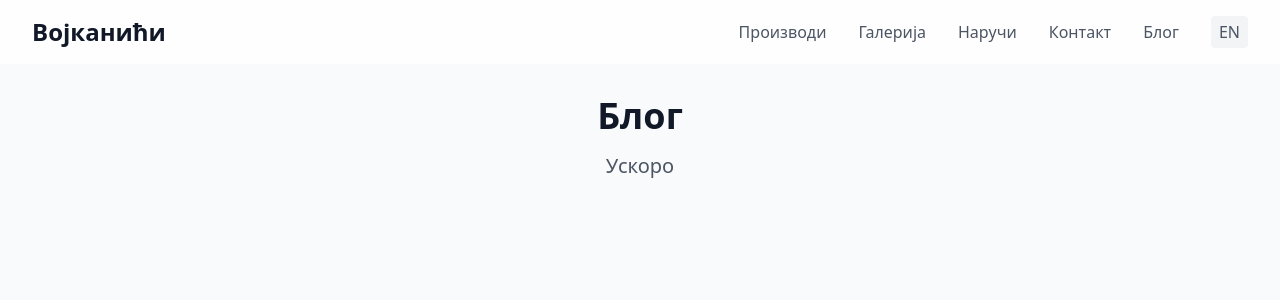
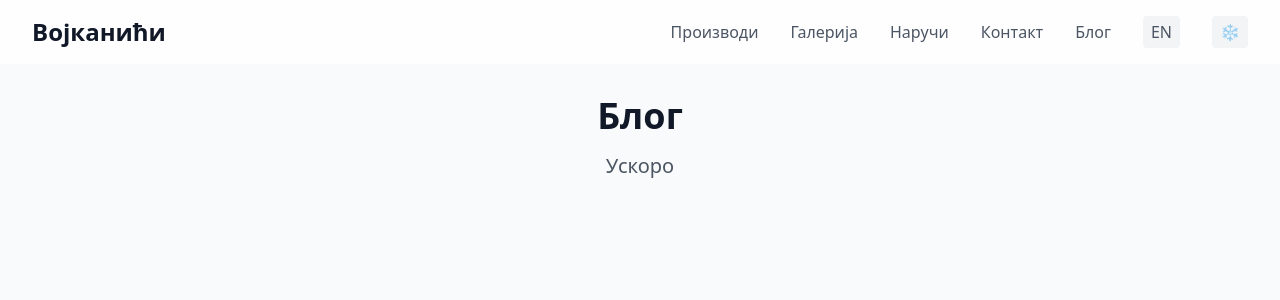
Before and after one commit to vnmilosevic/vojkanici-rs-cursor, a Next.js app: page /blog in a window 1280 px wide. Shown: the top 300 px of the page. Built offline with nearby package versions, Linux system fonts and the light colour scheme.

Commit message:
feat: Add theme toggle (summer/winter) to Nav component

```diff
--- a/src/components/Nav.tsx
+++ b/src/components/Nav.tsx
@@ -6,6 +6,7 @@ export default function Nav() {
   const { t, language, setLanguage } = useLanguage();
   const [mounted, setMounted] = useState(false);
   const [isOpen, setIsOpen] = useState(false);
+  const [isSummer, setIsSummer] = useState(true);
 
   useEffect(() => {
     setMounted(true);
@@ -19,6 +20,11 @@ export default function Nav() {
     } else {
       window.location.href = '/';
     }
+  };
+
+  const handleThemeChange = () => {
+    setIsSummer(!isSummer);
+    // Ovde možemo dodati logiku za promenu tema ako je potrebno
   };
 
   return (
@@ -50,12 +56,20 @@ export default function Nav() {
                 {t.nav.blog}
               </Link>
               {mounted && (
+                <>
                   <button
                     onClick={handleLanguageChange}
                     className="px-2 py-1 rounded bg-gray-100 text-gray-600 hover:bg-gray-200 transition-colors"
                   >
                     {language === 'sr' ? 'EN' : 'СР'}
                   </button>
+                  <button
+                    onClick={handleThemeChange}
+                    className="px-2 py-1 rounded bg-gray-100 text-gray-600 hover:bg-gray-200 transition-colors"
+                  >
+                    {isSummer ? '❄️' : '☀️'}
+                  </button>
+                </>
               )}
             </div>
           </div>
@@ -101,12 +115,20 @@ export default function Nav() {
               {t.nav.blog}
             </Link>
             {mounted && (
+              <>
                 <button
                   onClick={handleLanguageChange}
                   className="w-full text-left px-3 py-2 rounded-md text-base font-medium text-gray-700 hover:text-gray-900 hover:bg-gray-50"
                 >
                   {language === 'sr' ? 'EN' : 'СР'}
                 </button>
+                <button
+                  onClick={handleThemeChange}
+                  className="w-full text-left px-3 py-2 rounded-md text-base font-medium text-gray-700 hover:text-gray-900 hover:bg-gray-50"
+                >
+                  {isSummer ? '❄️ Зима' : '☀️ Лето'}
+                </button>
+              </>
             )}
           </div>
         </div>
```
Lines whose indentation alone changed are shown as unchanged.
